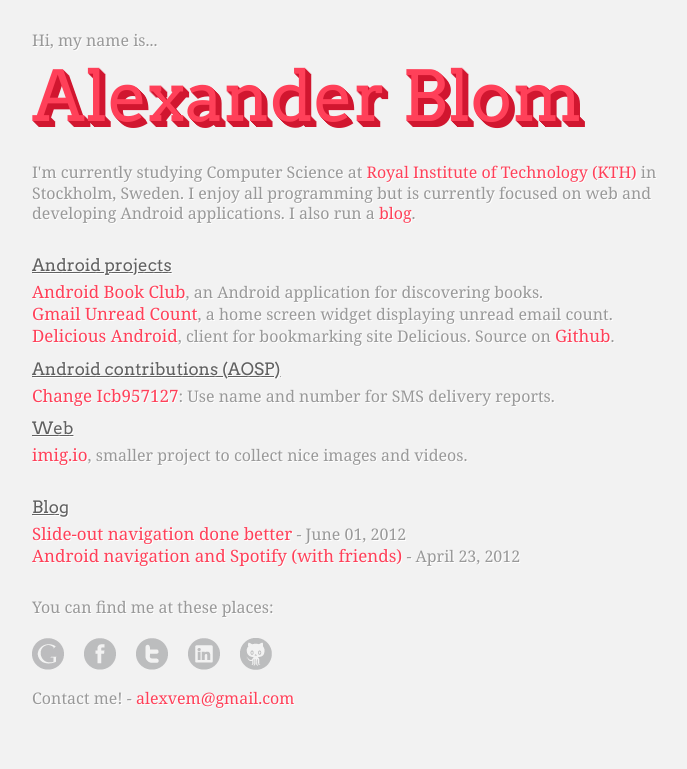
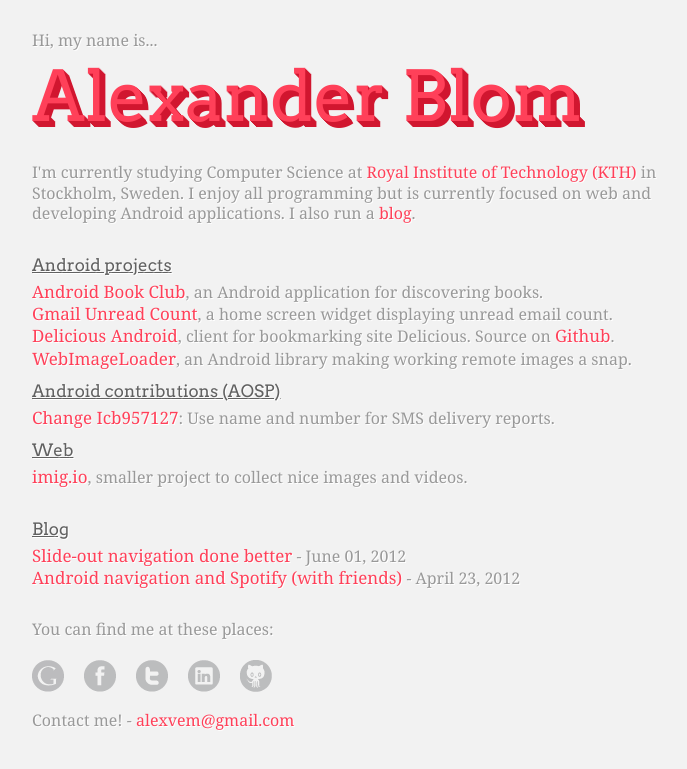
Before and after one commit to lexs/lexs.github.com, a Jekyll site: the page built from index.html, in a window 1280 px wide. Shown: the top 769 px of the page, without its empty margins (28-715 px from the left). Built offline with Jekyll 4.4.1, drawn with Linux system fonts in a browser that asks for light colours; Markdown is read by kramdown in place of the engine named in the settings.

Commit message:
Add webimageloader to projects

```diff
--- a/index.html
+++ b/index.html
@@ -18,6 +18,7 @@
 		<li><a href="https://play.google.com/store/apps/details?id=se.alexanderblom.books">Android Book Club</a>, an Android application for discovering books.</li>
 		<li><a href="https://play.google.com/store/apps/details?id=se.alexanderblom.gmailunreadcount2">Gmail Unread Count</a>, a home screen widget displaying unread email count.</li>
 		<li><a href="https://play.google.com/store/apps/details?id=se.alexanderblom.delicious">Delicious Android</a>, client for bookmarking site Delicious. Source on <a href="https://github.com/lexs/android-delicious">Github</a>.</li>
+		<li><a href="https://github.com/lexs/webimageloader">WebImageLoader</a>, an Android library making working remote images a snap.</li>
 	</ul>
 
 	<h3>Android contributions (AOSP)</h3>
```
